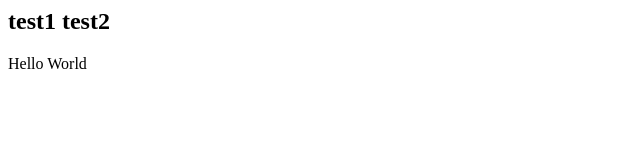
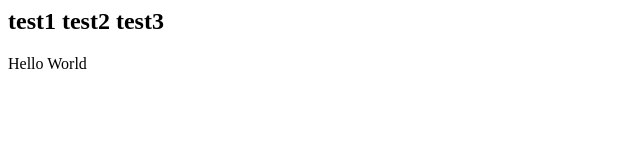
Before and after one commit to naumanm/gitTest, a website: page index.html in a window 1280 px wide. Shown: the full height of the page, 0-640 px from the left. Drawn offline with Linux system fonts and the light colour scheme.

Commit message:
added test3 to index;

```diff
--- a/index.html
+++ b/index.html
@@ -5,8 +5,9 @@
 
 <body>
 <h2>
-    test1
-    test2
+  test1
+  test2
+  test3
 </h2>
 <p>
   Hello World
```
